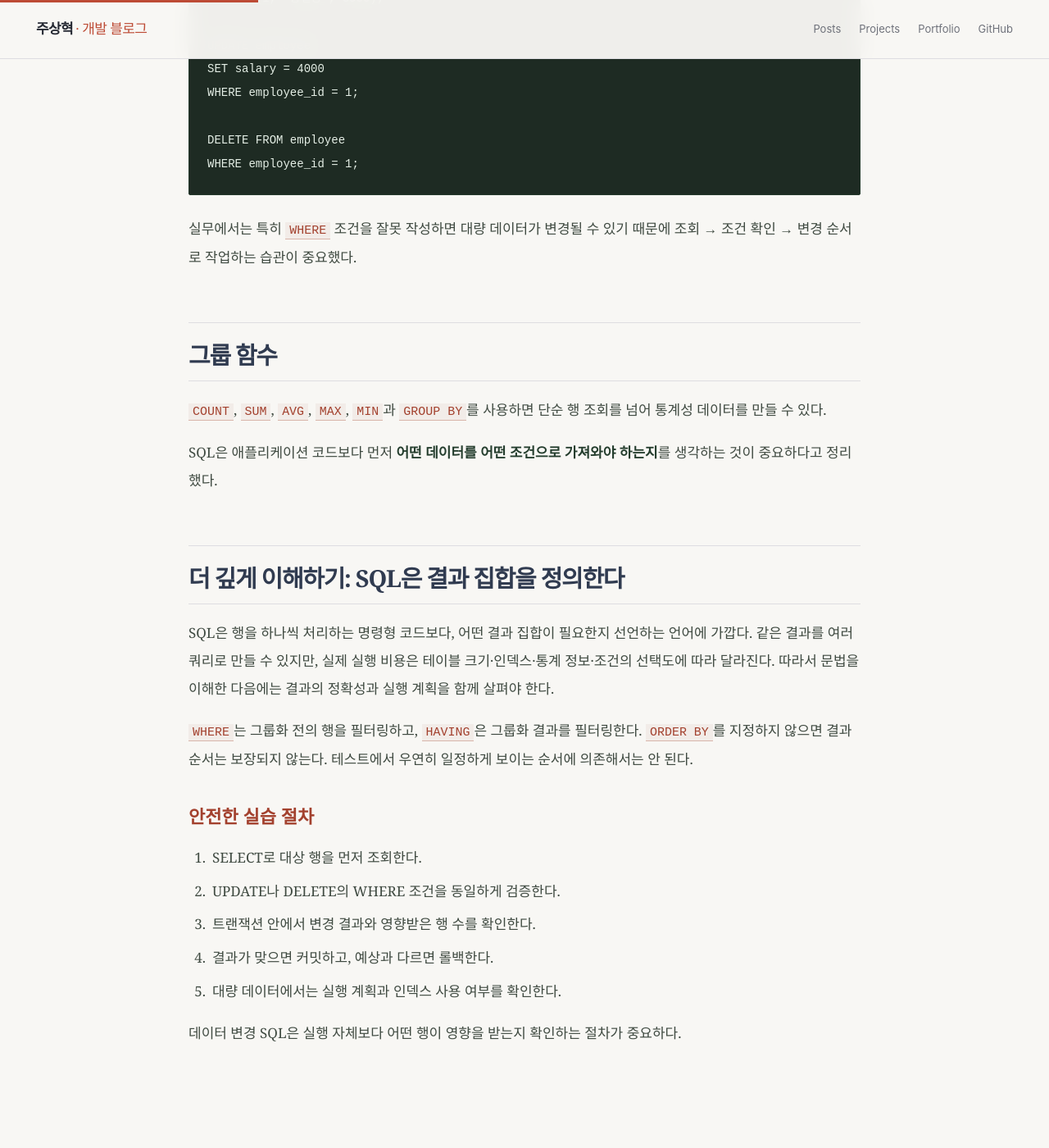
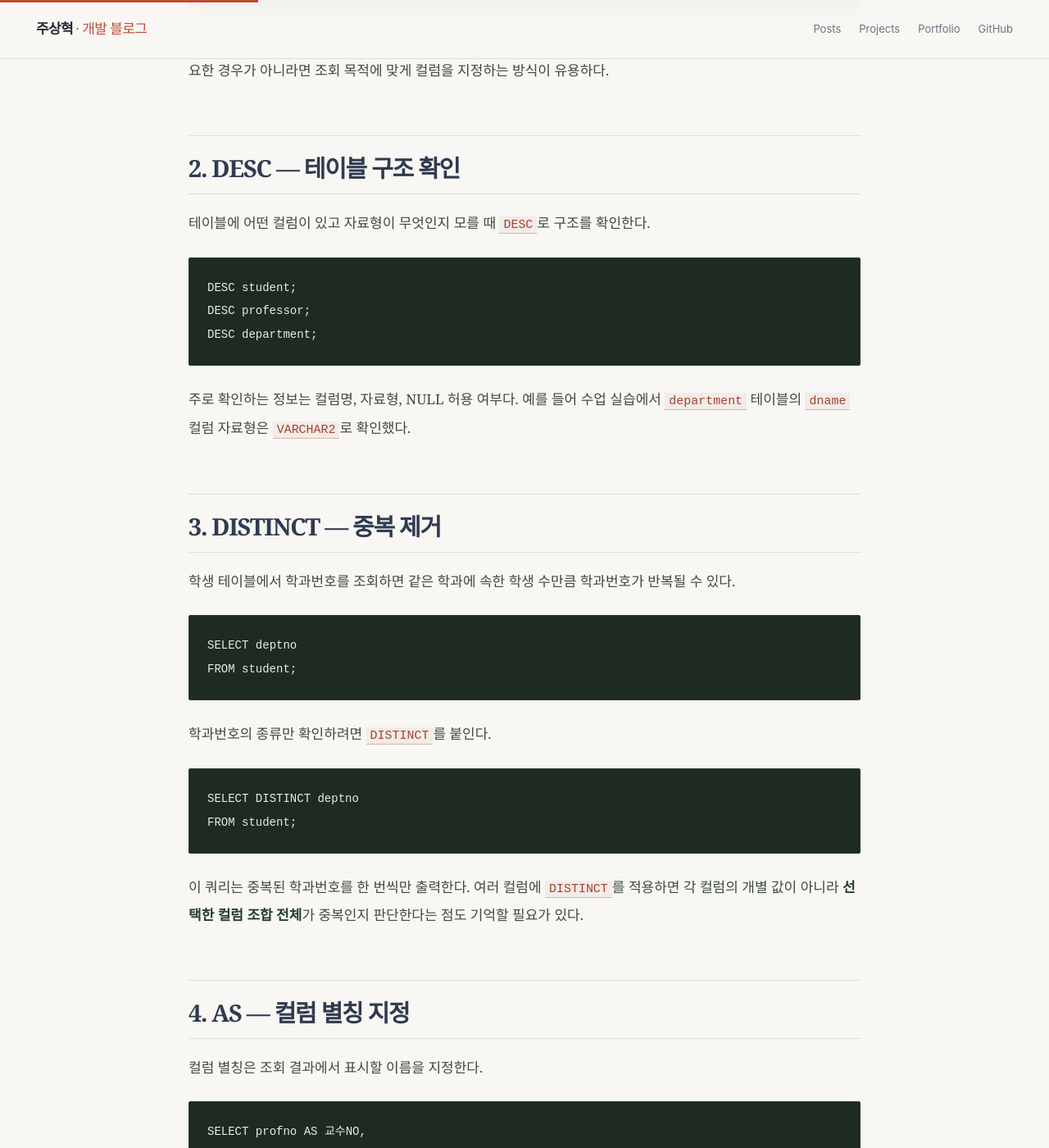
Before and after one commit to zuzusnasna/zuzusnasna.github.io, a Jekyll site: the page built from _posts/2026-10-06-oracle-sql-basic.md, in a window 1280 px wide and 1400 px high, scrolled down 1238 px. Shown: the whole window at 82% size. Built offline with Jekyll 4.4.1, drawn with Linux system fonts in a browser that asks for light colours; some of the changed text lies outside the part shown.

Commit message:
docs: align Oracle SQL basics post with class notes

````diff
--- a/_posts/2026-10-06-oracle-sql-basic.md
+++ b/_posts/2026-10-06-oracle-sql-basic.md
@@ -1,55 +1,170 @@
 ---
 layout: post
-title: "Oracle SQL 기본 문법과 데이터 조회 흐름"
+title: "Oracle SQL 기초: SELECT, DESC, DISTINCT, AS"
 date: 2026-10-06 09:00:00 +0900
 categories: [학습]
-tags: [Oracle, SQL]
+tags: [Oracle, SQL, SELECT]
 ---
 
-Oracle을 공부하면서 SQL의 기본은 결국 **필요한 데이터를 정확하게 선택하고 조건을 붙이는 것**이라는 점부터 정리했다.
+이번 수업에서는 테이블의 데이터를 조회하고, 테이블 구조를 확인하고, 중복을 제거하거나 출력 컬럼에 별칭을 붙이는 기본 문법을 정리했다.
 
-## 기본 조회
+## 1. SELECT — 데이터 조회
+
+`SELECT`는 조회할 컬럼을 지정하고, `FROM`은 데이터를 가져올 테이블을 지정한다.
 
 ```sql
-SELECT employee_id, name, salary
-FROM employee
-WHERE salary >= 3000
-ORDER BY salary DESC;
+SELECT studno, name, height, weight
+FROM student;
 ```
 
-## 데이터 변경
+학생 테이블에서 학번, 이름, 키, 몸무게만 조회한다. 테이블의 모든 컬럼을 확인하고 싶다면 `*`를 사용할 수 있다.
 
 ```sql
-INSERT INTO employee (employee_id, name, salary)
-VALUES (1, '홍길동', 3500);
-
-UPDATE employee
-SET salary = 4000
-WHERE employee_id = 1;
-
-DELETE FROM employee
-WHERE employee_id = 1;
+SELECT *
+FROM department;
 ```
 
-실무에서는 특히 `WHERE` 조건을 잘못 작성하면 대량 데이터가 변경될 수 있기 때문에 조회 → 조건 확인 → 변경 순서로 작업하는 습관이 중요했다.
+필요한 컬럼만 지정하면 결과를 읽기 쉽고, 어떤 데이터를 확인하려는지 쿼리에서 분명하게 드러난다. 모든 컬럼이 필요한 경우가 아니라면 조회 목적에 맞게 컬럼을 지정하는 방식이 유용하다.
 
-## 그룹 함수
+## 2. DESC — 테이블 구조 확인
 
-`COUNT`, `SUM`, `AVG`, `MAX`, `MIN`과 `GROUP BY`를 사용하면 단순 행 조회를 넘어 통계성 데이터를 만들 수 있다.
+테이블에 어떤 컬럼이 있고 자료형이 무엇인지 모를 때 `DESC`로 구조를 확인한다.
 
-SQL은 애플리케이션 코드보다 먼저 **어떤 데이터를 어떤 조건으로 가져와야 하는지**를 생각하는 것이 중요하다고 정리했다.
+```sql
+DESC student;
+DESC professor;
+DESC department;
+```
 
-## 더 깊게 이해하기: SQL은 결과 집합을 정의한다
+주로 확인하는 정보는 컬럼명, 자료형, NULL 허용 여부다. 예를 들어 수업 실습에서 `department` 테이블의 `dname` 컬럼 자료형은 `VARCHAR2`로 확인했다.
 
-SQL은 행을 하나씩 처리하는 명령형 코드보다, 어떤 결과 집합이 필요한지 선언하는 언어에 가깝다. 같은 결과를 여러 쿼리로 만들 수 있지만, 실제 실행 비용은 테이블 크기·인덱스·통계 정보·조건의 선택도에 따라 달라진다. 따라서 문법을 이해한 다음에는 결과의 정확성과 실행 계획을 함께 살펴야 한다.
+## 3. DISTINCT — 중복 제거
 
-`WHERE`는 그룹화 전의 행을 필터링하고, `HAVING`은 그룹화 결과를 필터링한다. `ORDER BY`를 지정하지 않으면 결과 순서는 보장되지 않는다. 테스트에서 우연히 일정하게 보이는 순서에 의존해서는 안 된다.
+학생 테이블에서 학과번호를 조회하면 같은 학과에 속한 학생 수만큼 학과번호가 반복될 수 있다.
 
-### 안전한 실습 절차
-1. SELECT로 대상 행을 먼저 조회한다.
-2. UPDATE나 DELETE의 WHERE 조건을 동일하게 검증한다.
-3. 트랜잭션 안에서 변경 결과와 영향받은 행 수를 확인한다.
-4. 결과가 맞으면 커밋하고, 예상과 다르면 롤백한다.
-5. 대량 데이터에서는 실행 계획과 인덱스 사용 여부를 확인한다.
+```sql
+SELECT deptno
+FROM student;
+```
 
-데이터 변경 SQL은 실행 자체보다 어떤 행이 영향을 받는지 확인하는 절차가 중요하다.
+학과번호의 종류만 확인하려면 `DISTINCT`를 붙인다.
+
+```sql
+SELECT DISTINCT deptno
+FROM student;
+```
+
+이 쿼리는 중복된 학과번호를 한 번씩만 출력한다. 여러 컬럼에 `DISTINCT`를 적용하면 각 컬럼의 개별 값이 아니라 **선택한 컬럼 조합 전체**가 중복인지 판단한다는 점도 기억할 필요가 있다.
+
+## 4. AS — 컬럼 별칭 지정
+
+컬럼 별칭은 조회 결과에서 표시할 이름을 지정한다.
+
+```sql
+SELECT profno AS 교수NO,
+       name AS 이름,
+       position AS 직급,
+       deptno AS 부서번호
+FROM professor;
+```
+
+실제 테이블의 컬럼명이 바뀌는 것은 아니다. 조회 결과에서 보이는 이름만 지정한다. 별칭을 사용하면 결과를 읽는 사람이 각 값의 의미를 이해하기 쉬워진다.
+
+## 5. 실습 문제와 쿼리 정리
+
+### 테이블 구조 확인
+
+```sql
+DESC department;
+```
+
+### 교수의 이름, 직급, 급여, 학과번호 조회
+
+```sql
+SELECT name,
+       position,
+       sal,
+       deptno
+FROM professor;
+```
+
+### 학생의 학번, 이름, 사용자 ID 조회
+
+```sql
+SELECT studno,
+       name,
+       userid
+FROM student;
+```
+
+### 교수 직급을 중복 없이 조회
+
+```sql
+SELECT DISTINCT position
+FROM professor;
+```
+
+수업 실습에서 확인한 직급 예시는 교수, 부교수, 조교수, 전임강사였다. 실제 결과는 테이블에 저장된 데이터에 따라 달라질 수 있다.
+
+### 컬럼에 별칭 붙이기
+
+```sql
+SELECT profno AS 교수NO,
+       name AS 이름,
+       position AS 직급,
+       deptno AS 부서번호
+FROM professor;
+```
+
+### 불필요한 서브쿼리 줄이기
+
+다음 쿼리는 같은 테이블에서 사번을 다시 조회하는 서브쿼리를 사용한다.
+
+```sql
+SELECT profno, name, position, deptno
+FROM professor
+WHERE profno IN (
+    SELECT profno
+    FROM professor
+    WHERE profno >= 9907
+);
+```
+
+이 경우에는 서브쿼리 없이 조건을 직접 작성하면 된다.
+
+```sql
+SELECT profno AS 교수NO,
+       name AS 이름,
+       position AS 직급,
+       deptno AS 부서번호
+FROM professor
+WHERE profno >= 9907;
+```
+
+결과를 결정하는 조건이 같은 테이블의 사번 컬럼에 직접 적용되므로, 단순한 조건을 불필요하게 한 번 더 조회할 이유가 없다.
+
+## 시험 전에 구분하기
+
+| 문법 | 역할 |
+|---|---|
+| `SELECT` | 조회할 컬럼 지정 |
+| `FROM` | 조회할 테이블 지정 |
+| `*` | 모든 컬럼 조회 |
+| `DESC` | 테이블 구조 확인 |
+| `DISTINCT` | 중복 결과 제거 |
+| `AS` | 조회 결과의 컬럼 별칭 지정 |
+| `WHERE` | 조건에 맞는 행 조회 |
+
+## 오늘 정리한 내용
+
+- [x] SELECT
+- [x] FROM
+- [x] DESC
+- [x] DISTINCT
+- [x] AS
+- [ ] WHERE
+- [ ] ORDER BY
+- [ ] GROUP BY
+- [ ] JOIN
+
+이번 노트의 범위는 기본 조회와 결과 표시 방식이다. WHERE, ORDER BY, GROUP BY, JOIN은 다음 수업 노트에서 각각 조건 검색, 정렬, 그룹화, 테이블 결합으로 나누어 정리한다.
````
